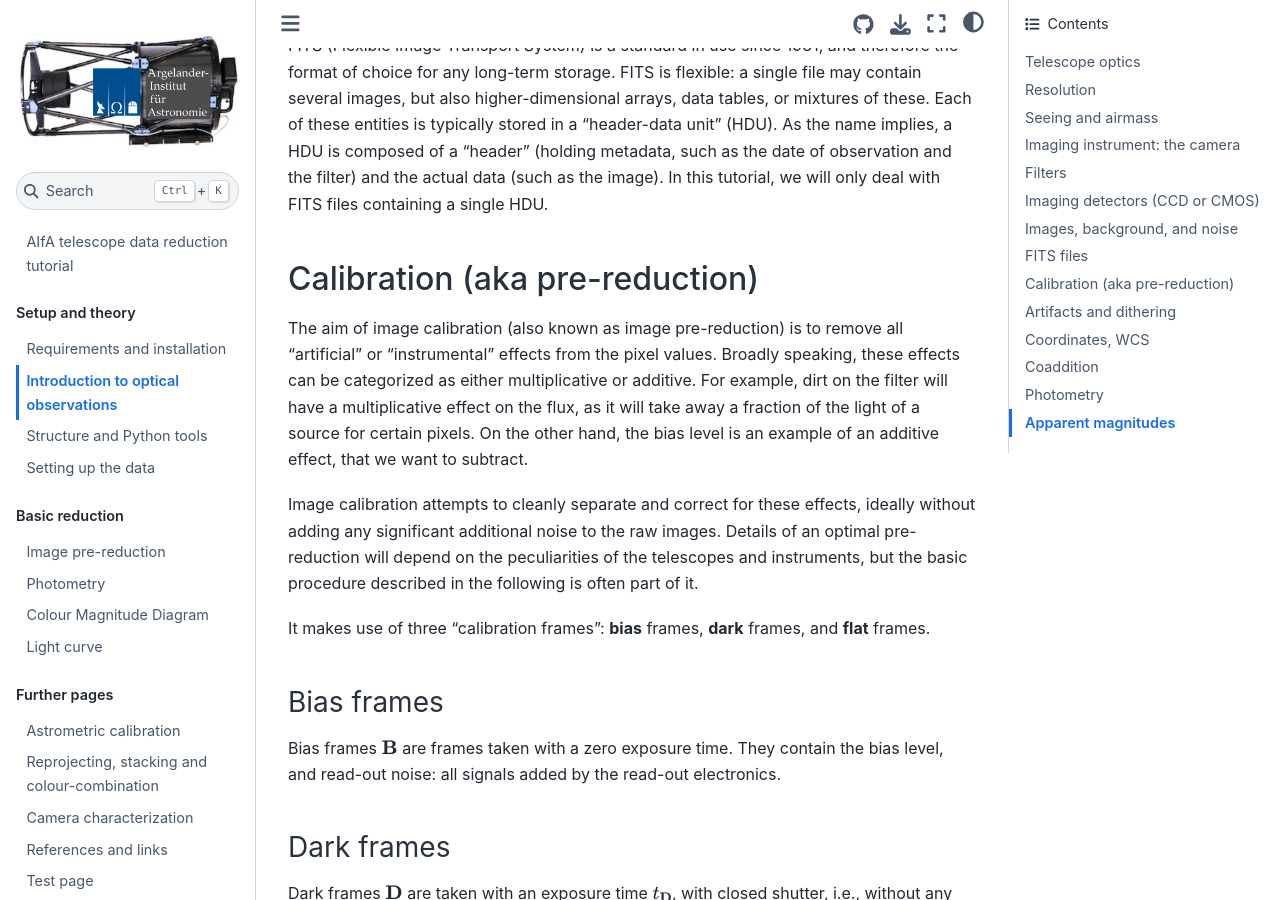
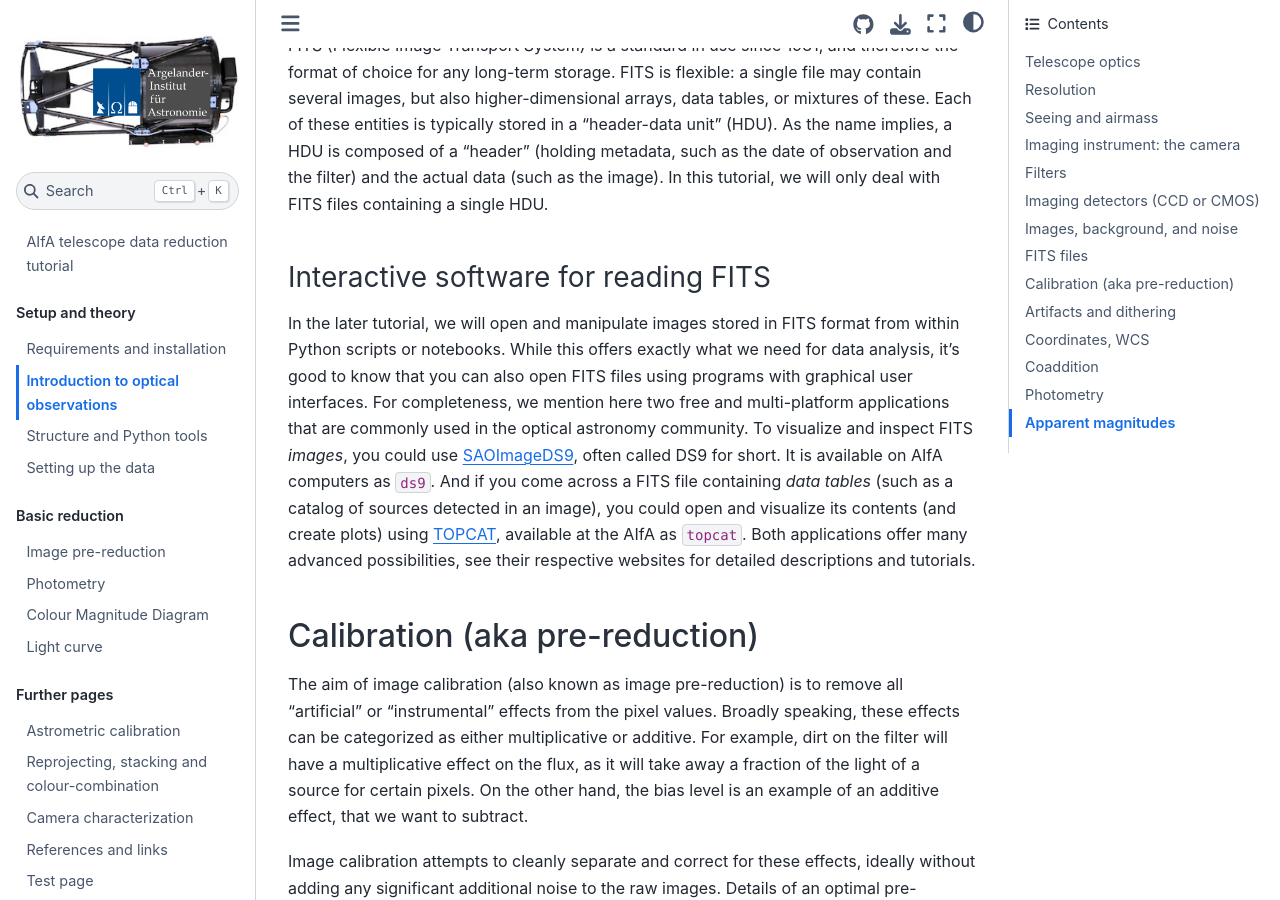
Before and after one commit to aifatelescope/datared, a Jupyter Book: the page built from book/background-info.md, in a window 1280 px wide and 900 px high, scrolled down 9016 px. Built offline with Jupyter Book 1.0.4 settings and Sphinx 7.4.7 and the Sphinx Book theme 1.1.4, drawn with Linux system fonts in a browser that asks for light colours.

Commit message:
Minor text change and adding mention to show_in_notebook

```diff
--- a/book/background-info.md
+++ b/book/background-info.md
@@ -180,7 +180,9 @@
 
 FITS (Flexible Image Transport System) is a standard in use since 1981, and therefore the format of choice for any long-term storage. FITS is flexible: a single file may contain several images, but also higher-dimensional arrays, data tables, or mixtures of these. Each of these entities is typically stored in a "header-data unit" (HDU). As the name implies, a HDU is composed of a "header" (holding metadata, such as the date of observation and the filter) and the actual data (such as the image). In this tutorial, we will only deal with FITS files containing a single HDU.
 
+### Interactive software for reading FITS
 
+In the later tutorial, we will open and manipulate images stored in FITS format from within Python scripts or notebooks. While this offers exactly what we need for data analysis, it's good to know that you can also open FITS files using programs with graphical user interfaces. For completeness, we mention here two free and multi-platform applications that are commonly used in the optical astronomy community. To visualize and inspect FITS *images*, you could use [SAOImageDS9](https://ds9.si.edu), often called DS9 for short. It is available on AIfA computers as `ds9`. And if you come across a FITS file containing *data tables* (such as a catalog of sources detected in an image), you could open and visualize its contents (and create plots) using [TOPCAT](http://www.starlink.ac.uk/topcat/), available at the AIfA as `topcat`. Both applications offer many advanced possibilities, see their respective websites for detailed descriptions and tutorials.
 
 
 ## Calibration (aka pre-reduction)
```
Also changed, not shown: book/astrometry.ipynb, book/photometry.ipynb.
